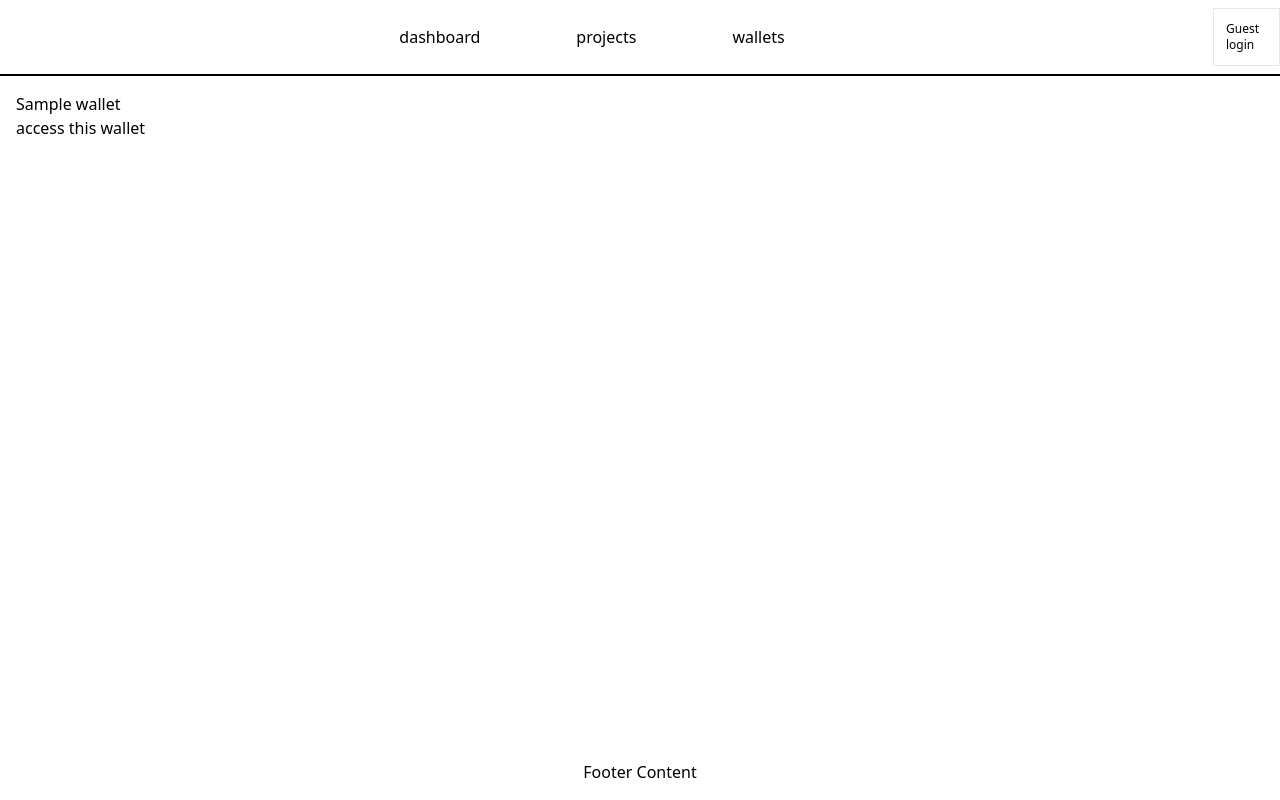
After one commit to yviler/Transparansi, a FastAPI app: template templates/wallet_dashboard.html in a window 1280 px wide. The commit adds this page. Run offline with FastAPI, Linux system fonts and the light colour scheme; the template is opened without the code that fills it: most values are stand-ins (such as "Sample title", 1, 10 or a date in 2020); parts of the project's set-up code (start-up, migrations or seed data) failed here and were passed over; some libraries are stand-ins or nearby versions.

Commit message:
feat: add wallet dashboard and related templates

```diff
--- a/app/routes/projects.py
+++ b/app/routes/projects.py
@@ -104,6 +104,7 @@ async def projectDashboard(request: Request,
 
     return config.templates.TemplateResponse(
         context={
+            "user": currentUser,
             "projects": projectList
         },
         request=request,
--- a/app/utils/wallets.py
+++ b/app/utils/wallets.py
@@ -18,3 +18,7 @@ async def getActiveUnusedWalletList(db:AsyncSession) -> list:
 async def insertWalletObj(db:AsyncSession, new_wallet: Wallets) -> None:
     db.add(new_wallet)
     await db.commit()
+
+#return wallet info and calculation (or in another function for the calculation)
+async def getWalletInfo(db:AsyncSession, wallet_id: int) -> Wallets:
+    return (await db.execute(select(Wallets).where(Wallets.id == wallet_id)))
--- a/templates/base.html
+++ b/templates/base.html
@@ -17,7 +17,7 @@
       <div class="items-center justify-center text-l flex gap-24">
         <a href="{{request.url_for('dashboardPage')}}">dashboard</a>
         <a href="{{request.url_for('projectDashboard')}}">projects</a>
-
+        <a href="{{request.url_for('walletDashboard')}}">wallets</a>
         <a></a>
       </div>
       <div class="flex justify-end flex-1">
--- /dev/null
+++ b/templates/wallet_dashboard.html
@@ -0,0 +1,9 @@
+{% extends "base.html" %} {% block title %} wallets {% endblock %} {% block
+content %} {% if wallets %} {% for wallet in wallets %}
+<div class="">
+  <p>{{ wallet.wallet_name }}</p>
+  <a href="#">access this wallet</a>
+</div>
+{% endfor %} {% else %}
+<h2>no wallets exists yet</h2>
+{% endif %} {% endblock %}
```
Also changed, not shown: app/routes/wallets.py (+14 -0 lines).
